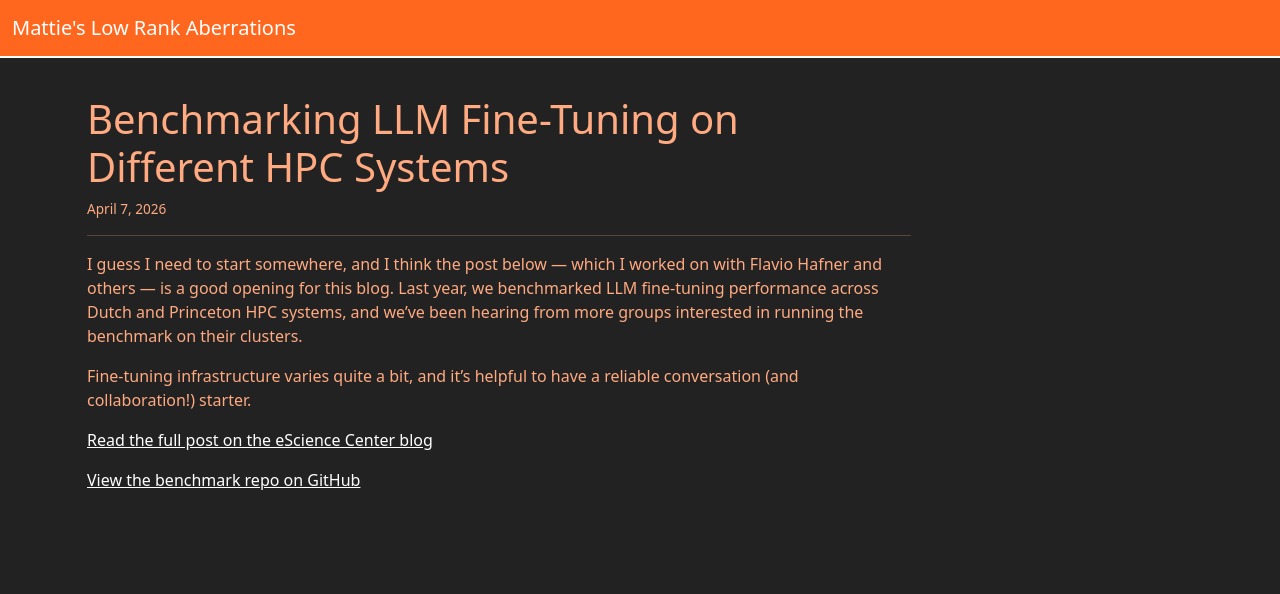
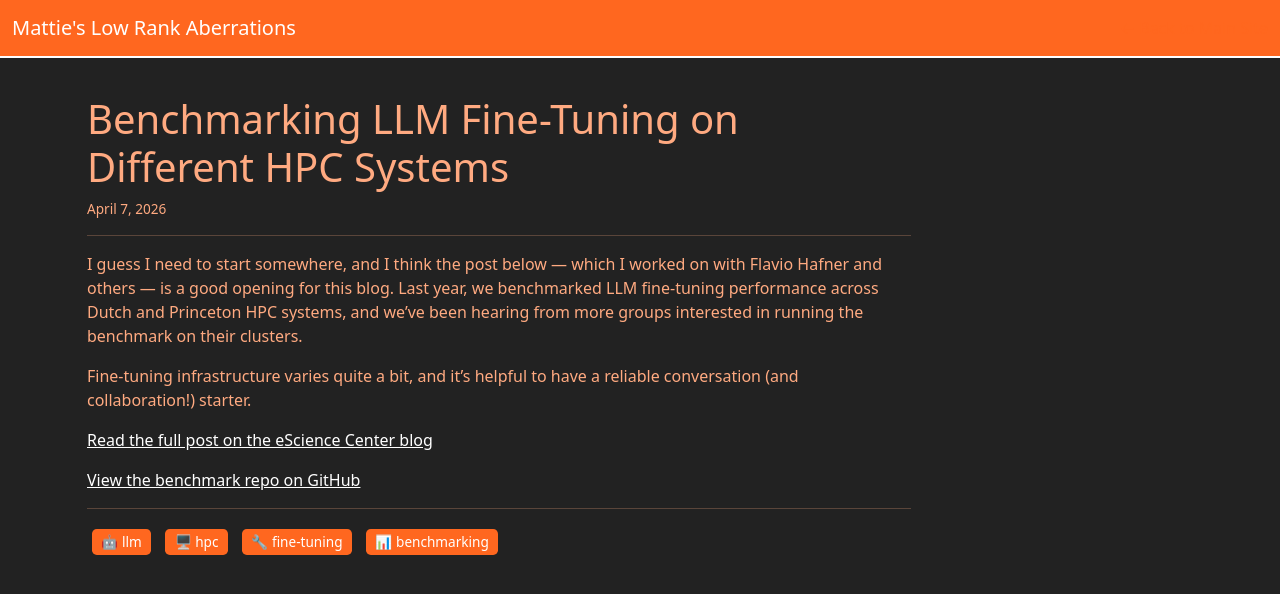
Before and after one commit to niznik-dev/blog, a Jekyll site: the page built from _posts/2026-04-07-benchmarking-llm-fine-tuning-on-hpc.md, in a window 1280 px wide. Shown: the top 594 px of the page. Built offline with Jekyll 4.4.1, drawn with Linux system fonts in a browser that asks for light colours.

Commit message:
Add tag emojis: hover tooltips on listing, styled tags on posts
Co-Authored-By: Claude Opus 4.6 (1M context) <noreply@anthropic.com>

```diff
--- /dev/null
+++ b/_data/tags.yml
@@ -0,0 +1,4 @@
+llm: "🤖"
+hpc: "🖥️"
+fine-tuning: "🔧"
+benchmarking: "📊"
--- a/_layouts/post.html
+++ b/_layouts/post.html
@@ -8,5 +8,13 @@ layout: default
     <p class="post-date">{{ page.date | date: "%B %-d, %Y" }}</p>
     <hr>
     {{ content }}
+    {% if page.tags.size > 0 %}
+    <hr>
+    <div class="post-tags">
+      {% for tag in page.tags %}
+      <span class="post-tag">{% if site.data.tags[tag] %}{{ site.data.tags[tag] }} {% endif %}{{ tag }}</span>
+      {% endfor %}
+    </div>
+    {% endif %}
   </div>
 </div>
--- a/css/blog.css
+++ b/css/blog.css
@@ -73,3 +73,17 @@ h2 {
   color: var(--lightestPrOrange);
   text-align: left;
 }
+
+.post-tags {
+  margin-top: 1rem;
+}
+
+.post-tag {
+  display: inline-block;
+  background-color: var(--prOrange);
+  color: white;
+  padding: 0.2rem 0.6rem;
+  margin: 0.2rem 0.3rem;
+  border-radius: 0.3rem;
+  font-size: 85%;
+}
--- a/index.html
+++ b/index.html
@@ -12,6 +12,7 @@ title: Posts
       {% for post in site.posts %}
       <li>
         <span class="post-date">{{ post.date | date: "%B %-d, %Y" }}</span>
+        {% for tag in post.tags %}{% if site.data.tags[tag] %}<span title="{{ tag }}">{{ site.data.tags[tag] }}</span>{% endif %}{% endfor %}
         <a href="{{ post.url | relative_url }}">{{ post.title }}</a>
       </li>
       {% endfor %}
```
